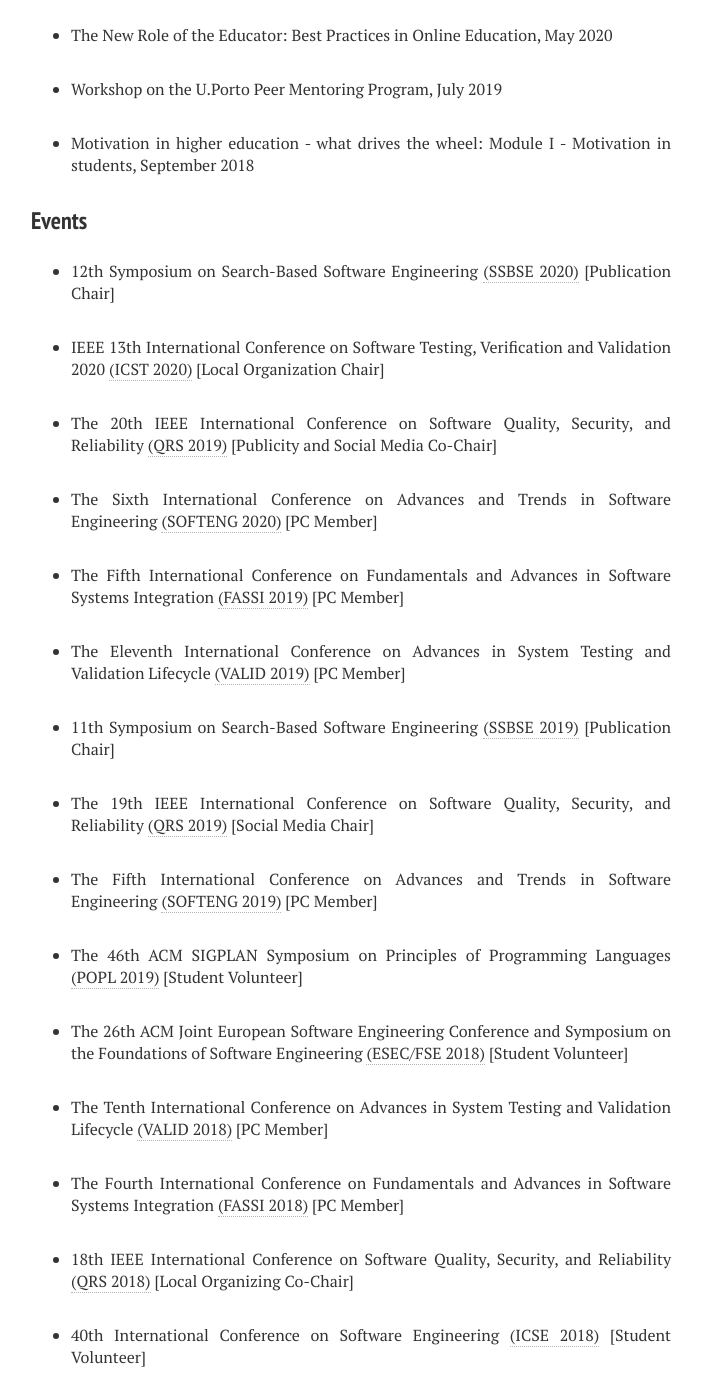
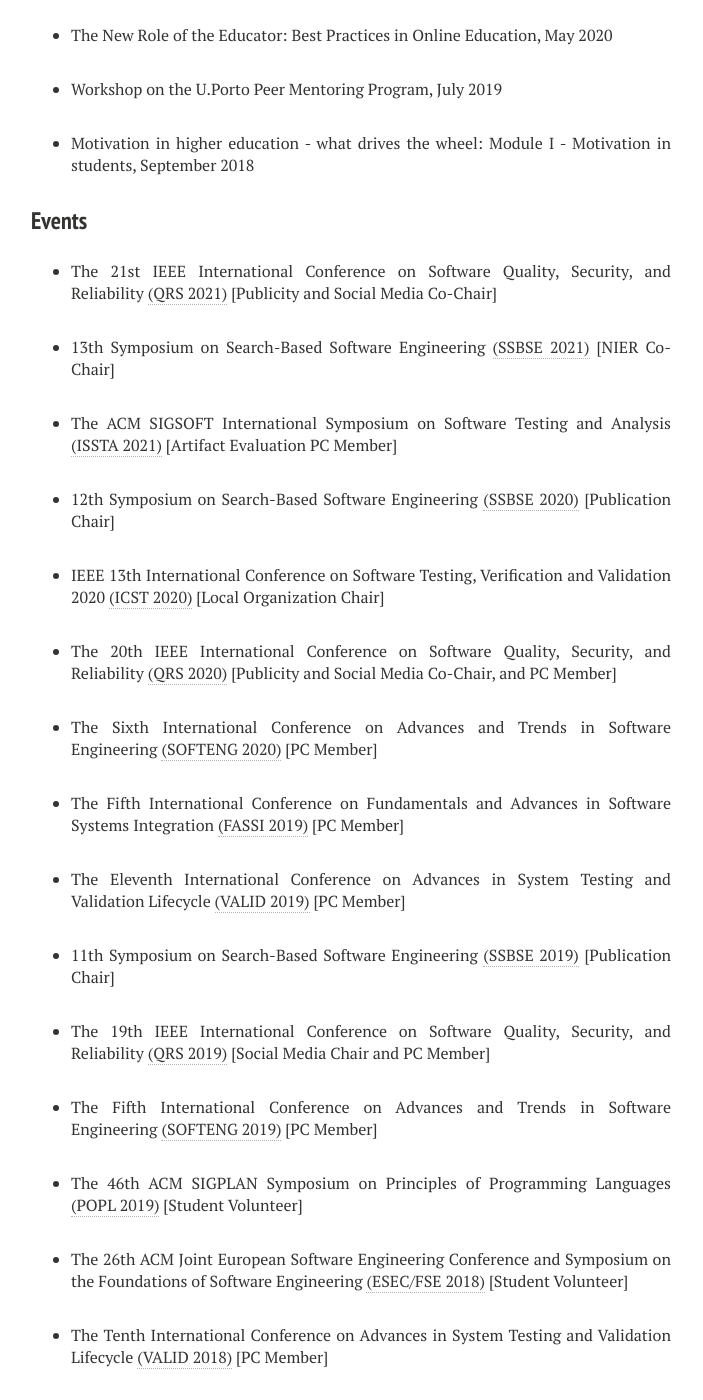
Before and after one commit to Bruno-Lima/Bruno-Lima.github.io, a Jekyll site: the page built from experience.md, in a window 1280 px wide and 1400 px high, scrolled down 2000 px. Shown: the whole window, without its empty margins (289-992 px from the left). Built offline with Jekyll 4.4.1, drawn with Linux system fonts in a browser that asks for light colours; nearby versions of some CDN libraries.

Commit message:
experience update

```diff
--- a/experience.md
+++ b/experience.md
@@ -97,12 +97,17 @@
 
 ### Events
 
+* The 21st IEEE International Conference on Software Quality, Security, and Reliability [(QRS 2021)](https://qrs21.techconf.org/) [Publicity and Social Media Co-Chair]
+
+* 13th Symposium on Search-Based Software Engineering [(SSBSE 2021)](https://conf.researchr.org/home/ssbse-2021) [NIER Co-Chair]
+
+* The ACM SIGSOFT International Symposium on Software Testing and Analysis [(ISSTA 2021)](https://conf.researchr.org/home/issta-2021) [Artifact Evaluation PC Member]
 
 * 12th Symposium on Search-Based Software Engineering [(SSBSE 2020)](http://ssbse2020.di.uniba.it/) [Publication Chair]
 
 * IEEE 13th International Conference on Software Testing, Verification and Validation 2020 [(ICST 2020)](https://www.icst2020.info/home/icst-2020) [Local Organization Chair]
 
-* The 20th IEEE International Conference on Software Quality, Security, and Reliability [(QRS 2019)](https://qrs120.techconf.org/) [Publicity and Social Media Co-Chair]
+* The 20th IEEE International Conference on Software Quality, Security, and Reliability [(QRS 2020)](https://qrs120.techconf.org/) [Publicity and Social Media Co-Chair, and PC Member]
 
 * The Sixth International Conference on Advances and Trends in Software Engineering [(SOFTENG 2020)](https://www.iaria.org/conferences2020/SOFTENG20.html) [PC Member]
 
@@ -112,7 +117,7 @@
 
 * 11th Symposium on Search-Based Software Engineering [(SSBSE 2019)](http://ssbse19.mines-albi.fr/) [Publication Chair]
 
-* The 19th IEEE International Conference on Software Quality, Security, and Reliability [(QRS 2019)](https://qrs19.techconf.org/) [Social Media Chair]
+* The 19th IEEE International Conference on Software Quality, Security, and Reliability [(QRS 2019)](https://qrs19.techconf.org/) [Social Media Chair and PC Member]
 
 * The Fifth International Conference on Advances and Trends in Software Engineering [(SOFTENG 2019)](https://www.iaria.org/conferences2019/ComSOFTENG19.html) [PC Member]
 
```
